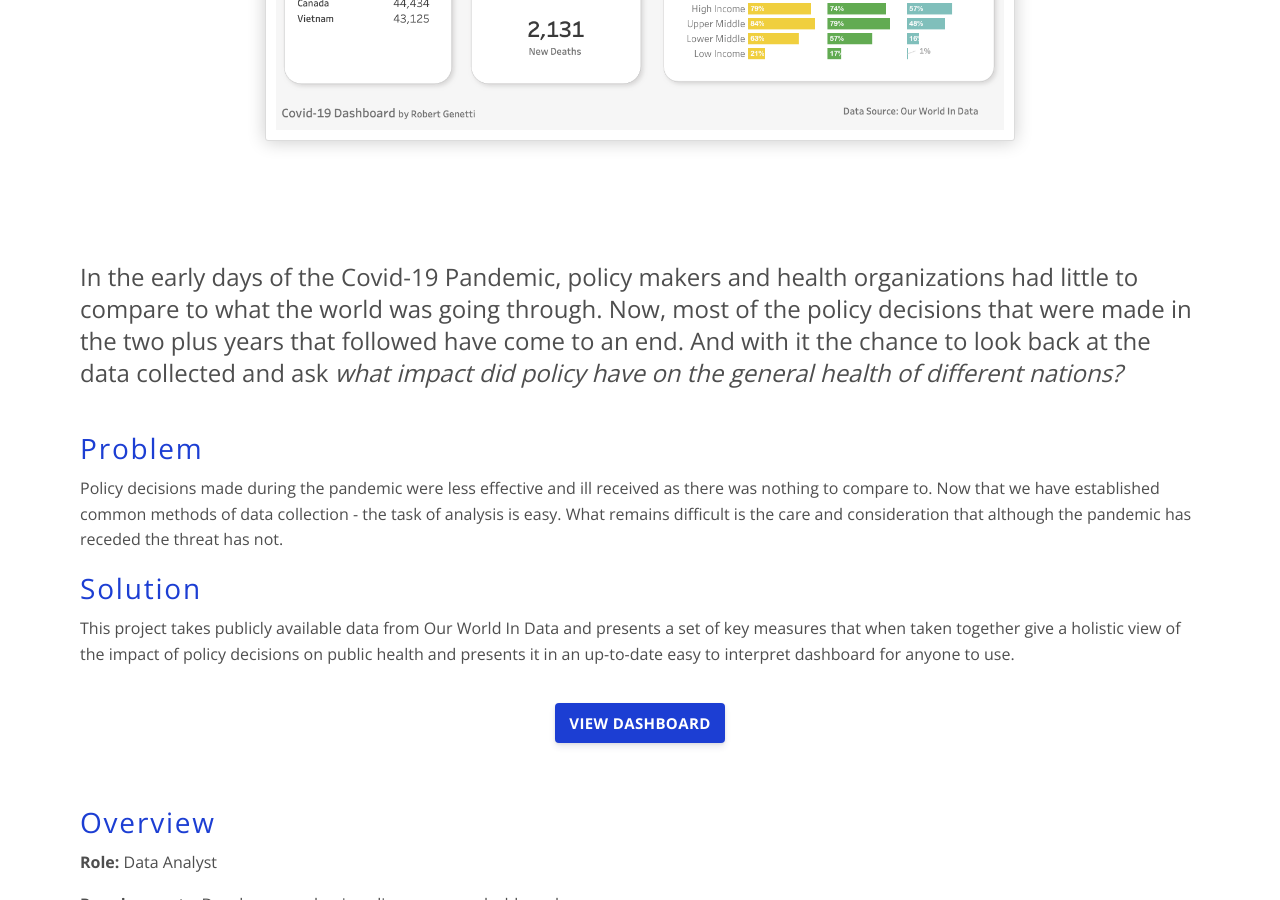
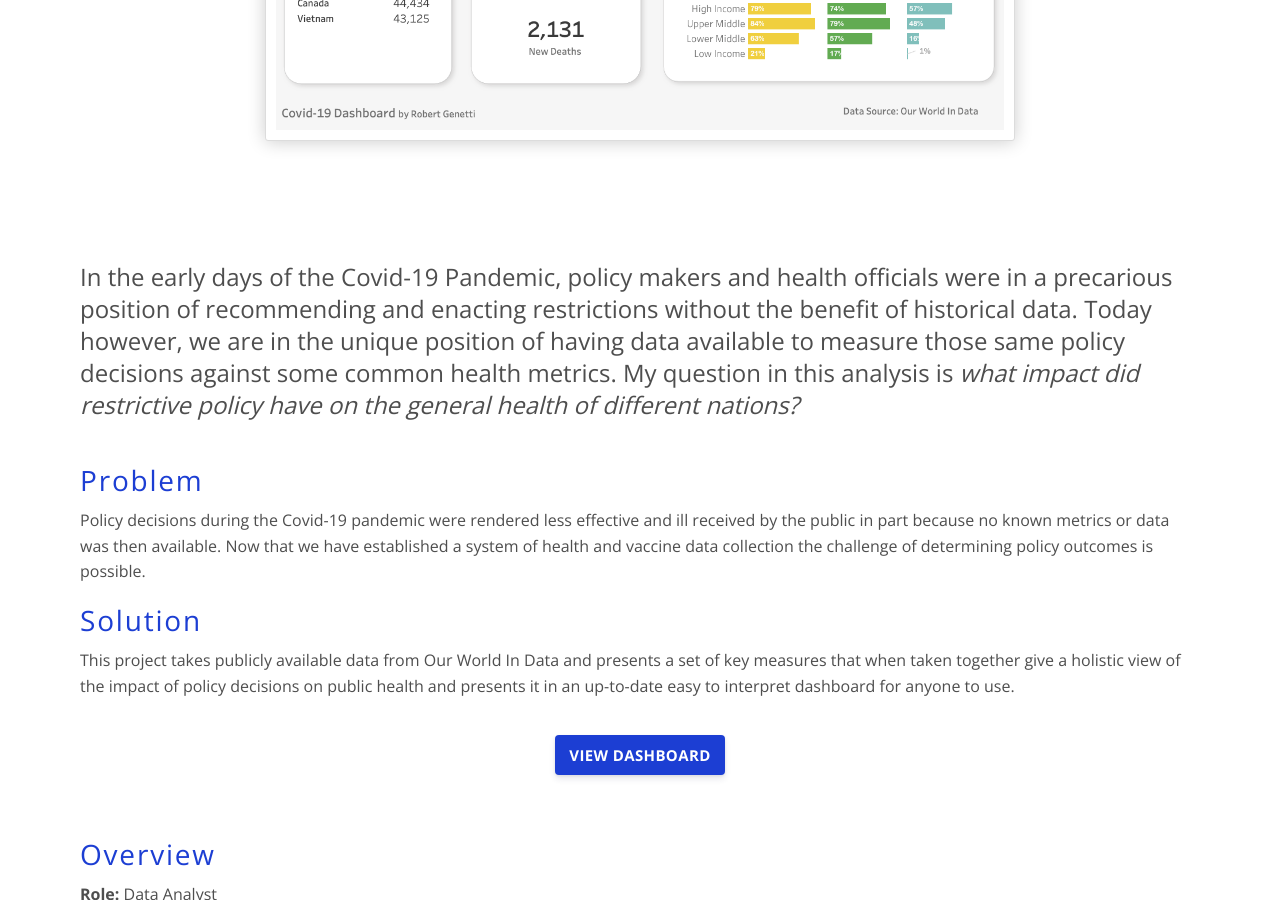
Before and after one commit to robertgenetti/robertgenetti.github.io, a Jekyll site: the page built from _projects/covid19.md, in a window 1280 px wide and 900 px high, scrolled down 917 px. Built offline with Jekyll 4.4.1, drawn with Linux system fonts in a browser that asks for light colours; comment, search, counter and statistics services are not loaded.

Commit message:
update covid project

```diff
--- a/_projects/covid19.md
+++ b/_projects/covid19.md
@@ -5,11 +5,11 @@ gif: "/images/projects/covid19vacc.gif"
 link: "https://public.tableau.com/views/Book1_16627808205440/Dashboard1?:language=en-US&:display_count=n&:origin=viz_share_link"
 ---
 
-In the early days of the Covid-19 Pandemic, policy makers and health organizations had little to compare to what the world was going through. Now, most of the policy decisions that were made in the two plus years that followed have come to an end. And with it the chance to look back at the data collected and ask _what impact did policy have on the general health of different nations?_
+In the early days of the Covid-19 Pandemic, policy makers and health officials were in a precarious position of recommending and enacting restrictions without the benefit of historical data. Today however, we are in the unique position of having data available to measure those same policy decisions against some common health metrics. My question in this analysis is _what impact did restrictive policy have on the general health of different nations?_
 
 ### Problem
 
-Policy decisions made during the pandemic were less effective and ill received as there was nothing to compare to. Now that we have established common methods of data collection - the task of analysis is easy. What remains difficult is the care and consideration that although the pandemic has receded the threat has not.
+Policy decisions during the Covid-19 pandemic were rendered less effective and ill received by the public in part because no known metrics or data was then available. Now that we have established a system of health and vaccine data collection the challenge of determining policy outcomes is possible.
 
 ### Solution
 
```
